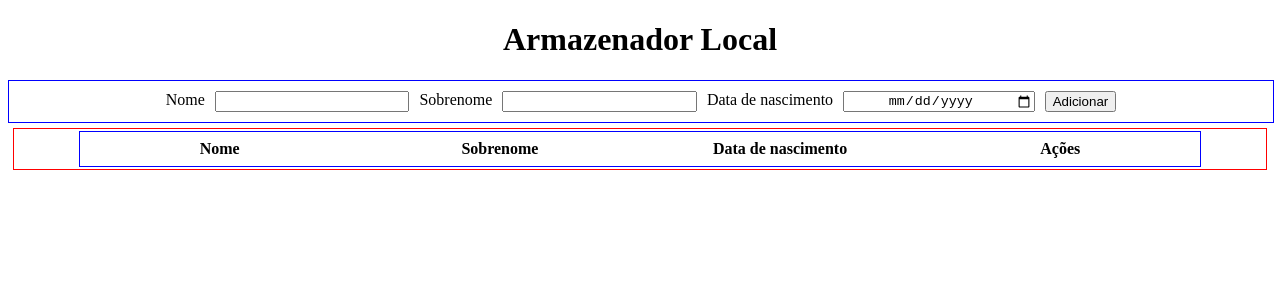
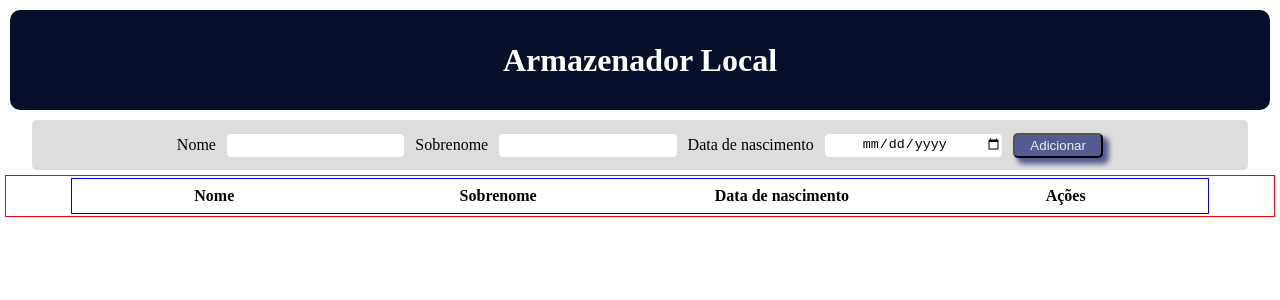
Before and after one commit to luvsscorpius/ArmazenadorLocal, a React (Create React App) app in the folder frontend/: page / in a window 1280 px wide. Shown: the top 300 px of the page. Built offline with nearby package versions, Linux system fonts and the light colour scheme.

Commit message:
feat(styling): styling main

```diff
--- a/frontend/src/App.js
+++ b/frontend/src/App.js
@@ -1,6 +1,7 @@
 import React, {useState, useEffect} from 'react'
 import Main from './Components/Main/Main';
 import Grid from './Components/Grid/Grid';
+import * as C from './Components/Main/Styles'
 
 function App() {
   const [info, setInfo] = useState([
@@ -16,6 +17,7 @@ function App() {
 
   return (
     <>
+      <C.GlobalStyle />
       <Main setInfo={setInfo} info={info || []}/>
       <Grid info={info || []}/>
     </>
--- a/frontend/src/Components/Main/Main.jsx
+++ b/frontend/src/Components/Main/Main.jsx
@@ -16,11 +16,10 @@ const Main = ({setInfo, info}) => {
             // console.log(pessoas)
             // setInfo(pessoas)
 
-            // Cria um novo objeto com as informações do states para adicionar ao state principal (simulando um banco de dados.)
-
             if ((nome === '') || (sobrenome === '') || (data === '')) {
                 alert('Preencha todas as informações antes de prosseguir.')
             } else {
+                // Cria um novo objeto com as informações do states para adicionar ao state principal (simulando um banco de dados.)
                 const novoObjeto = {
                     nome: nome,
                     sobrenome: sobrenome,
--- a/frontend/src/Components/Main/Styles.jsx
+++ b/frontend/src/Components/Main/Styles.jsx
@@ -1,14 +1,36 @@
 import styled from 'styled-components'
+import { createGlobalStyle } from 'styled-components'
+
+// Resetar css no styled-components
+export const GlobalStyle = createGlobalStyle`
+  * {
+    box-sizing: border-box;
+    margin: 0;
+    padding: 0;
+  }
+`
 
 export const Title = styled.h1`
     text-align: center;
+    background-color: #070F2B;
+    color: #fff;
+    height: 100px;
+    display: flex;
+    align-items: center;
+    justify-content: center;
+    border-radius: 10px;
+    margin: 10px;
 `
 
 export const Content = styled.div`
-    border: 1px solid blue;
-    width: 100%;
+    width: 95%;
+    height: 50px;
     display: flex;
     flex-direction: column;
+    justify-content: center;
+    margin: 0 auto;
+    border-radius: 5px;
+    background-color: #ddd;
 `
 
 export const Form = styled.form`
@@ -18,13 +40,26 @@ export const Form = styled.form`
     margin: 10px;
 `
 
-export const Label = styled.label``
+export const Label = styled.label`
+    display: flex;
+    justify-content: center;
+    align-items: center;
+    `
 
 export const Input = styled.input`
     width: 15%;
-    text-align: center
+    height: 25px;
+    text-align: center;
+    border-radius: 5px;
+    border: 1px solid #ddd;
+    outline: 0;
 `
 
 export const Button = styled.button`
-    cursor: pointer
+    cursor: pointer;
+    background-color: #535C91;
+    color: #eee;
+    width: 90px;
+    border-radius: 5px;
+    box-shadow: 5px 5px 5px 1px #535C91;
 `
```
